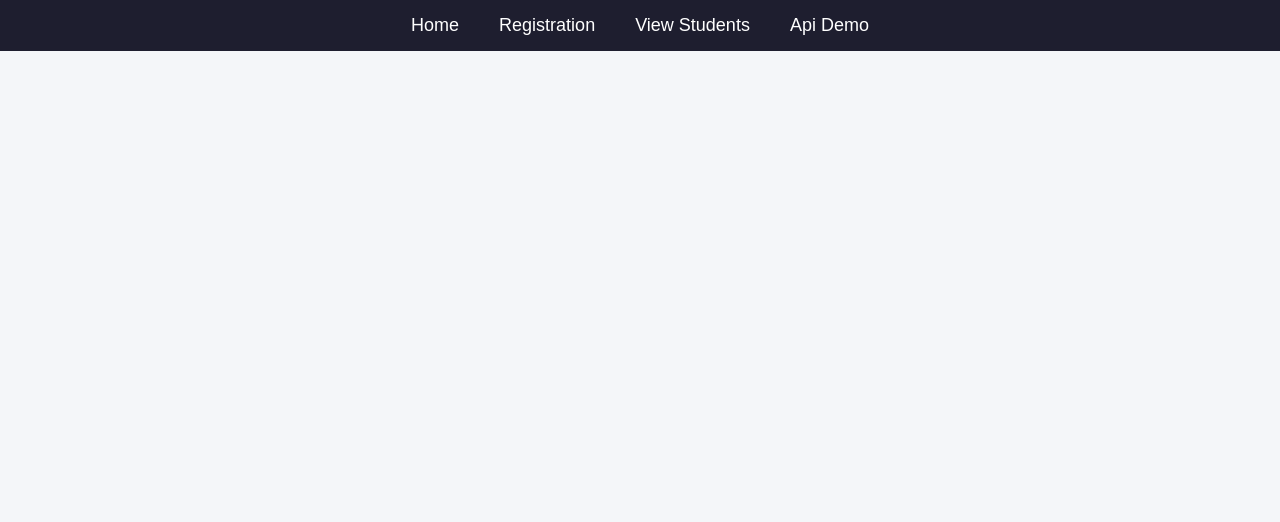
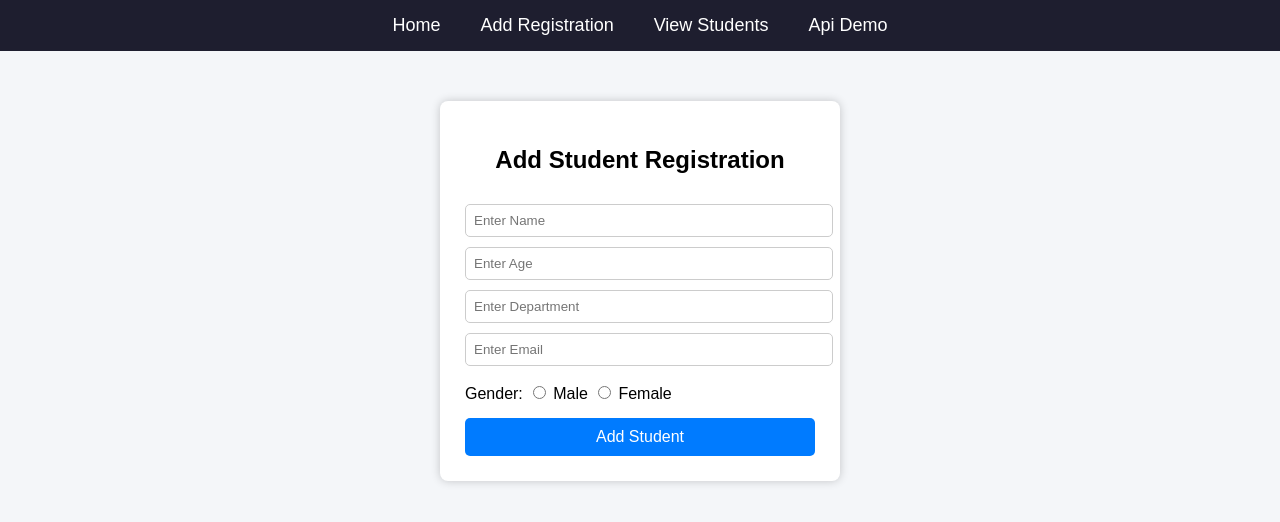
Before and after one commit to pravalli-26/FEDF-LAB-EXAM-2500030827, a React (Vite) app: page /addregistration in a window 1280 px wide. Shown: the top 522 px of the page. Built offline with nearby package versions, Linux system fonts and the light colour scheme.

Commit message:
modified the project

```diff
--- a/src/exam/Registration.jsx
+++ b/src/exam/AddRegistration.jsx
@@ -1,7 +1,7 @@
 import React, { useState } from "react";
 import "./style.css";
 
-function Registration() {
+function AddRegistration() {
 
   const [student, setStudent] = useState({
     name: "",
@@ -39,10 +39,9 @@ function Registration() {
   };
 
   return (
-
     <div className="form-container">
 
-      <h2>Student Registration</h2>
+      <h2>Add Student Registration</h2>
 
       <form onSubmit={handleSubmit}>
 
@@ -79,7 +78,6 @@ function Registration() {
         />
 
         <div className="gender">
-
           Gender:
 
           <input
@@ -98,7 +96,7 @@ function Registration() {
 
         </div>
 
-        <button type="submit">Register</button>
+        <button type="submit">Add Student</button>
 
       </form>
 
@@ -106,4 +104,4 @@ function Registration() {
   );
 }
 
-export default Registration;
+export default AddRegistration;
--- a/src/exam/NavBar.jsx
+++ b/src/exam/NavBar.jsx
@@ -2,7 +2,7 @@ import React from "react";
 import { Link, Routes, Route } from "react-router-dom";
 
 import Home from "./Home";
-import Registration from "./Registration";
+import AddRegistration from "./AddRegistration";
 import ViewStudents from "./ViewStudents";
 import ApiDemo from "./ApiDemo";
 
@@ -12,13 +12,11 @@ function Navbar() {
   return (
     <div>
 
-
-
       <div className="navbar">
 
         <Link to="/">Home</Link>
 
-        <Link to="/registration">Registration</Link>
+        <Link to="/addregistration">Add Registration</Link>
 
         <Link to="/viewstudents">View Students</Link>
 
@@ -26,13 +24,11 @@ function Navbar() {
 
       </div>
 
-
-
       <Routes>
 
         <Route path="/" element={<Home />} />
 
-        <Route path="/registration" element={<Registration />} />
+        <Route path="/addregistration" element={<AddRegistration />} />
 
         <Route path="/viewstudents" element={<ViewStudents />} />
 
```
